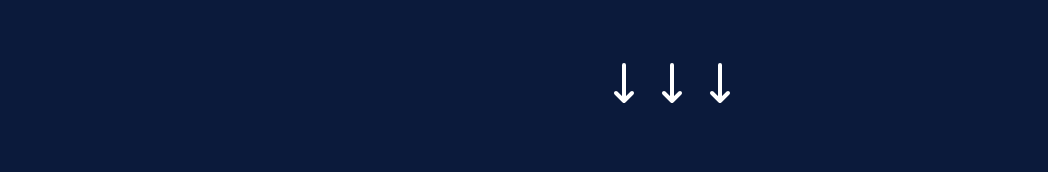
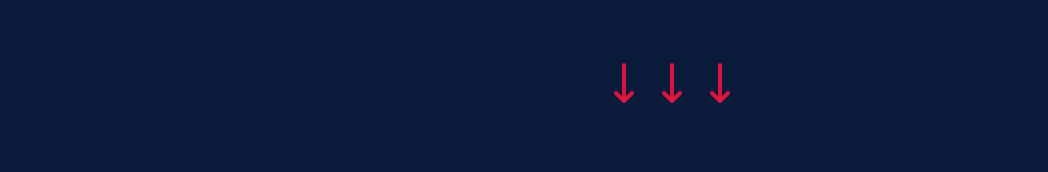
Before and after one commit to Domains18/expressa-frontend, a React (Create React App) app: page / in a window 1280 px wide. In both pictures the pointer is over the element 640 px from the left and 605 px from the top of the page. Shown: the part 515-687 px from the top of the page, without its empty margins (0-1048 px from the left). Built offline with nearby package versions, Linux system fonts and the light colour scheme.

Commit message:
first comit: header

```diff
--- a/src/components/Header/Header.css
+++ b/src/components/Header/Header.css
@@ -26,6 +26,9 @@
     padding-left: 600px;
     font-size: 3rem;
 }
+.arrows:hover{
+    color: crimson;
+}
 @media screen and (max-width: 600px) {
     .header{
         width: 100%;
```
